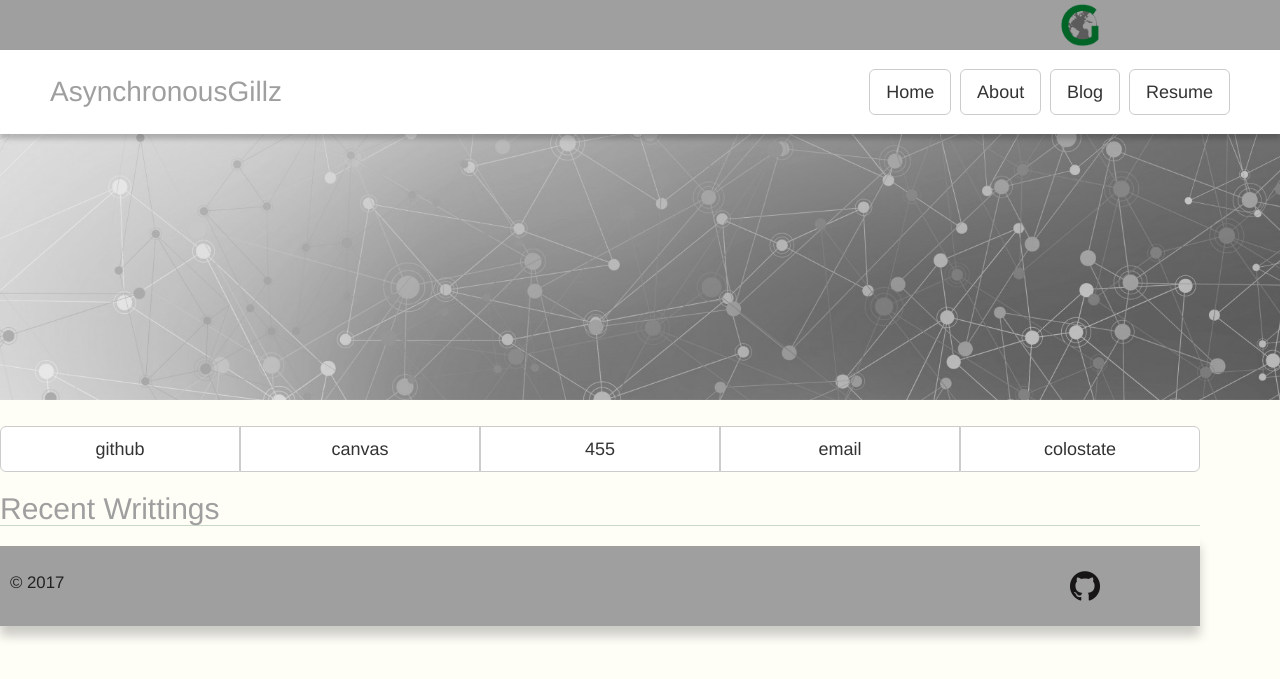
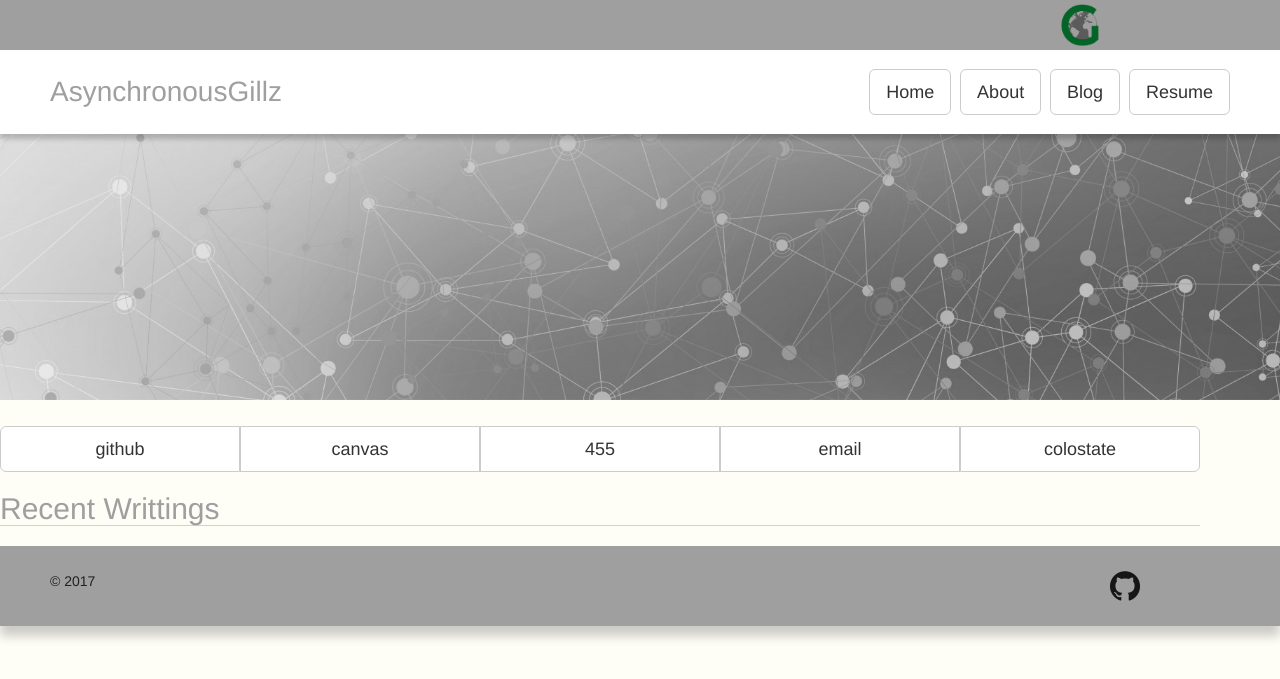
Before and after one commit to GerhardOfRivia/GerhardOfRivia.github.io, a Jekyll site: the page built from index.md, in a window 1280 px wide. Shown: the top 679 px of the page. Built offline with Jekyll 4.4.1, drawn with Linux system fonts in a browser that asks for light colours; nearby versions of some CDN libraries.

Commit message:
Changed main location.

```diff
--- a/_includes/footer.html
+++ b/_includes/footer.html
@@ -1,3 +1,4 @@
+</main>
 <footer>
 	<div id="footer-bottom">
 		<div class="sheet">
--- a/_includes/posts.html
+++ b/_includes/posts.html
@@ -8,5 +8,5 @@
 		:: {{ post.title }}
 	</li>
 	{% endif %}
+{% endfor %}
 </ul>
-{% endfor %}
```
